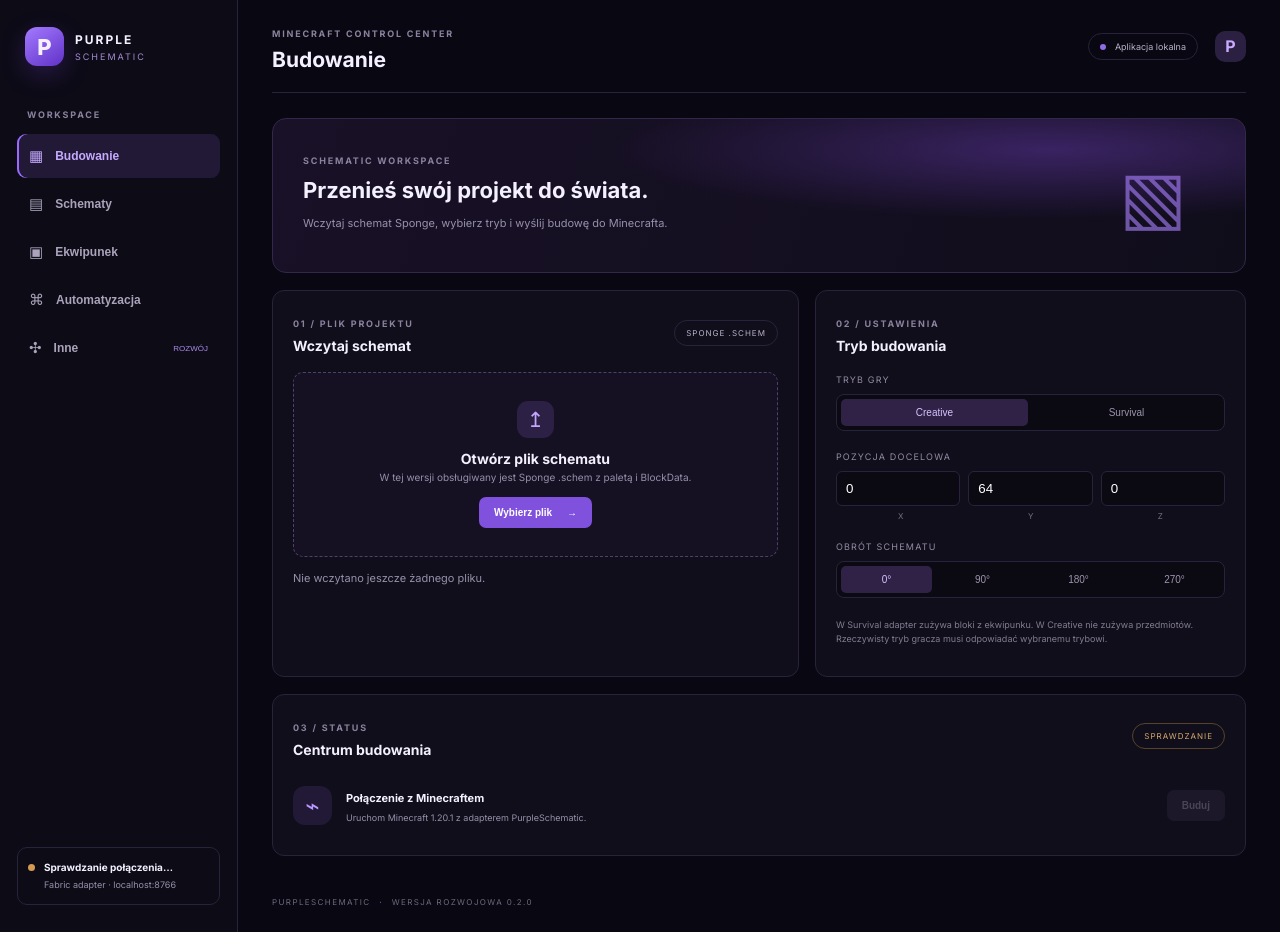
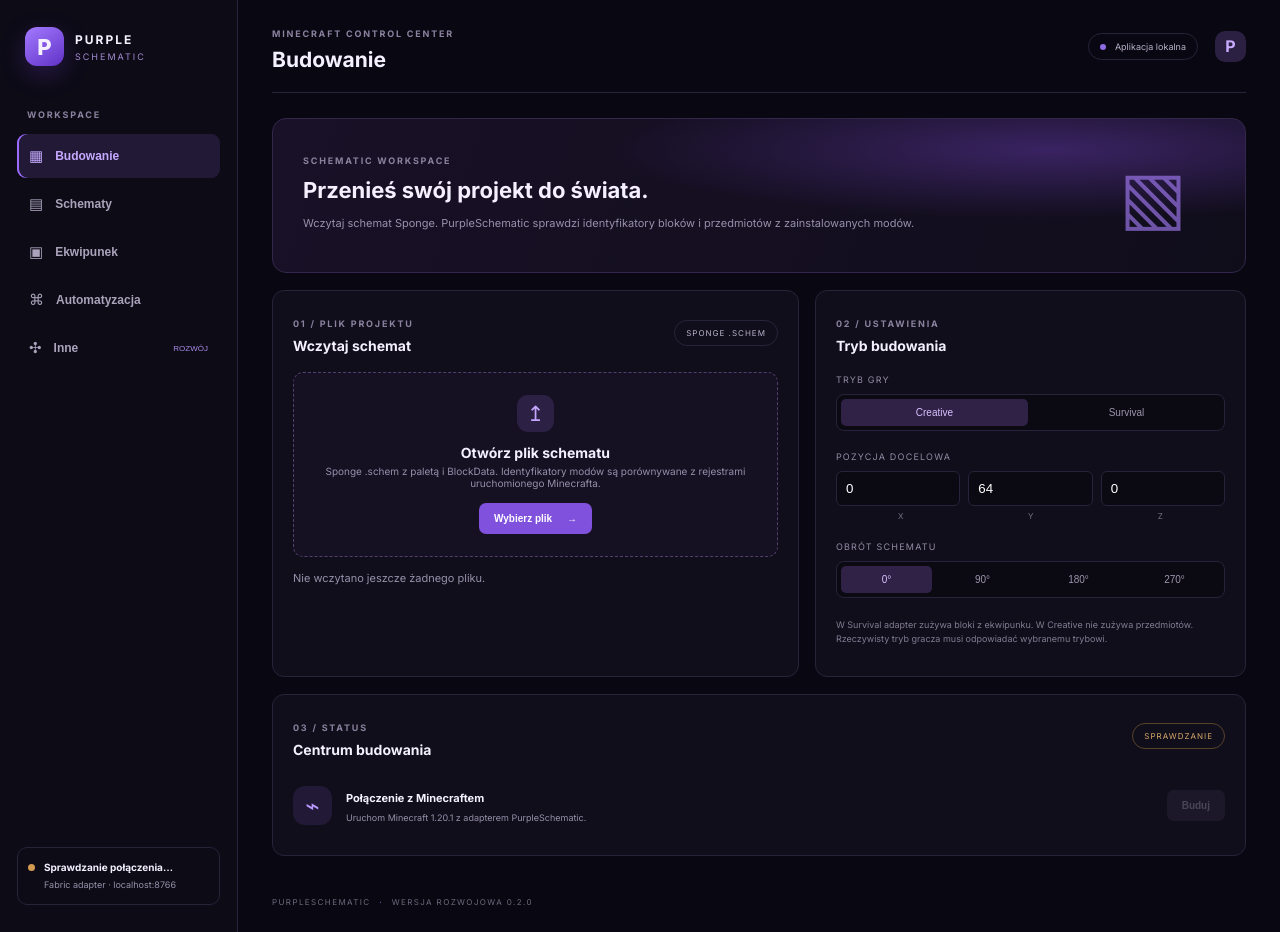
Before and after one commit to kaielk09/Boty, an Electron app: page purpleschematic/src/index.html in a window 1280 px wide. Drawn offline with Linux system fonts and the light colour scheme; no server answers.

Commit message:
Explain automatic mod recognition in schematic UI

```diff
--- a/purpleschematic/src/index.html
+++ b/purpleschematic/src/index.html
@@ -5,8 +5,8 @@
 <button class="nav active" data-page="build">▦ <span>Budowanie</span></button><button class="nav" data-page="schematics">▤ <span>Schematy</span></button><button class="nav" data-page="inventory">▣ <span>Ekwipunek</span></button><button class="nav" data-page="automation">⌘ <span>Automatyzacja</span></button><button class="nav" data-page="other">✣ <span>Inne</span><small>ROZWÓJ</small></button>
 <div class="sidebar-bottom"><div class="connection-dot"></div><div><b id="connection-text">Sprawdzanie połączenia…</b><span>Fabric adapter · localhost:8766</span></div></div></aside>
 <main class="main"><header class="topbar"><div><span class="eyebrow">MINECRAFT CONTROL CENTER</span><h1 id="page-title">Budowanie</h1></div><div class="top-actions"><span class="status-pill"><i></i> Aplikacja lokalna</span><div class="avatar">P</div></div></header>
-<section class="content" id="page-build"><div class="welcome"><div><span class="eyebrow">SCHEMATIC WORKSPACE</span><h2>Przenieś swój projekt do świata.</h2><p>Wczytaj schemat Sponge, wybierz tryb i wyślij budowę do Minecrafta.</p></div><div class="cube-art">▧</div></div>
-<div class="grid-two"><article class="panel import-panel"><div class="panel-head"><div><span class="eyebrow">01 / PLIK PROJEKTU</span><h3>Wczytaj schemat</h3></div><span class="tag">SPONGE .SCHEM</span></div><div class="dropzone"><div class="file-icon">↥</div><h3>Otwórz plik schematu</h3><p>W tej wersji obsługiwany jest Sponge .schem z paletą i BlockData.</p><button class="primary" id="open-file">Wybierz plik <span>→</span></button></div><div class="file-result" id="file-result"><span class="muted">Nie wczytano jeszcze żadnego pliku.</span></div></article>
+<section class="content" id="page-build"><div class="welcome"><div><span class="eyebrow">SCHEMATIC WORKSPACE</span><h2>Przenieś swój projekt do świata.</h2><p>Wczytaj schemat Sponge. PurpleSchematic sprawdzi identyfikatory bloków i przedmiotów z zainstalowanych modów.</p></div><div class="cube-art">▧</div></div>
+<div class="grid-two"><article class="panel import-panel"><div class="panel-head"><div><span class="eyebrow">01 / PLIK PROJEKTU</span><h3>Wczytaj schemat</h3></div><span class="tag">SPONGE .SCHEM</span></div><div class="dropzone"><div class="file-icon">↥</div><h3>Otwórz plik schematu</h3><p>Sponge .schem z paletą i BlockData. Identyfikatory modów są porównywane z rejestrami uruchomionego Minecrafta.</p><button class="primary" id="open-file">Wybierz plik <span>→</span></button></div><div class="file-result" id="file-result"><span class="muted">Nie wczytano jeszcze żadnego pliku.</span></div></article>
 <article class="panel"><div class="panel-head"><div><span class="eyebrow">02 / USTAWIENIA</span><h3>Tryb budowania</h3></div></div><div class="field"><label>TRYB GRY</label><div class="segmented"><button class="selected" data-mode="creative">Creative</button><button data-mode="survival">Survival</button></div></div><div class="field"><label>POZYCJA DOCELOWA</label><div class="coords"><input id="coord-x" type="number" value="0" aria-label="X"><input id="coord-y" type="number" value="64" aria-label="Y"><input id="coord-z" type="number" value="0" aria-label="Z"></div><div class="axis"><span>X</span><span>Y</span><span>Z</span></div></div><div class="field"><label>OBRÓT SCHEMATU</label><div class="segmented"><button class="selected" data-rotation="0">0°</button><button data-rotation="90">90°</button><button data-rotation="180">180°</button><button data-rotation="270">270°</button></div></div><p class="hint">W Survival adapter zużywa bloki z ekwipunku. W Creative nie zużywa przedmiotów. Rzeczywisty tryb gracza musi odpowiadać wybranemu trybowi.</p></article></div>
 <article class="panel progress-panel"><div class="panel-head"><div><span class="eyebrow">03 / STATUS</span><h3>Centrum budowania</h3></div><span class="tag warning" id="connection-badge">SPRAWDZANIE</span></div><div class="empty-progress"><div class="pulse-icon">⌁</div><div><b id="connection-text-main">Połączenie z Minecraftem</b><p id="build-status">Uruchom Minecraft 1.20.1 z adapterem PurpleSchematic.</p></div><button class="secondary" id="build-button" disabled>Buduj</button></div></article></section>
 <section class="content hidden" id="page-schematics"><article class="panel"><span class="eyebrow">BIBLIOTEKA</span><h2>Twoje schematy</h2><p class="muted">Wczytaj obsługiwany plik w zakładce Budowanie.</p></article></section>
```
